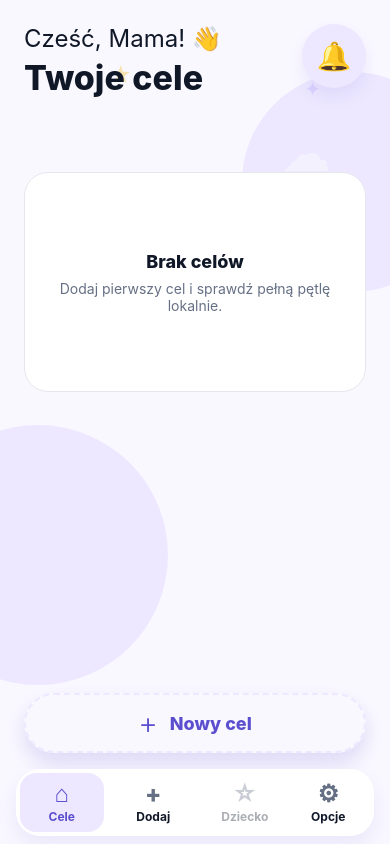
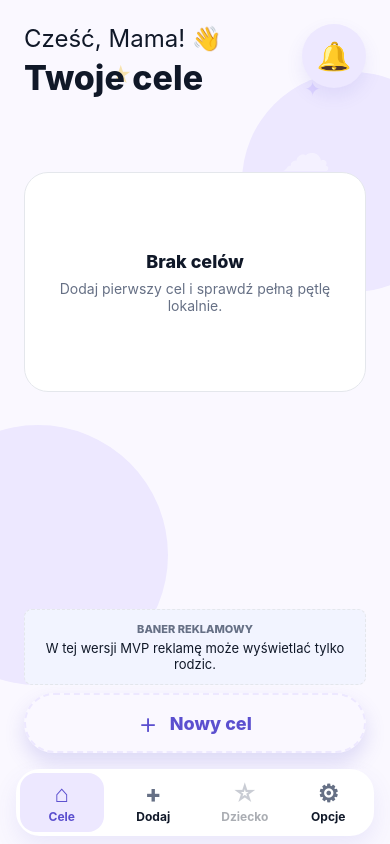
Before and after one commit to rciesielski3/unpeeky, a React Native app: screen / in a window 390 px wide. Both pictures are taken after a click on the button "Kontynuuj". Built offline with nearby package versions, Linux system fonts and the light colour scheme.

Commit message:
feat: show parent ad slots

```diff
--- a/App.tsx
+++ b/App.tsx
@@ -195,6 +195,7 @@ export default function App() {
       {route === "addGoal" ? (
         <AddGoalScreen
           initialGoal={activeGoal ?? null}
+          isPremium={settings.isPremium}
           onBack={() => setRoute("goals")}
           onSave={handleSaveGoal}
           theme={appTheme}
@@ -209,6 +210,7 @@ export default function App() {
           onBack={() => setRoute("goals")}
           onOpenChildView={() => setRoute("child")}
           parentPin={settings.parentPin}
+          isPremium={settings.isPremium}
           theme={appTheme}
         />
       ) : null}
@@ -229,6 +231,7 @@ export default function App() {
           onResetGoals={handleResetGoals}
           onSettingsChange={setSettings}
           settings={settings}
+          isPremium={settings.isPremium}
           theme={appTheme}
         />
       ) : null}
--- a/src/screens/AddGoalScreen.tsx
+++ b/src/screens/AddGoalScreen.tsx
@@ -13,6 +13,7 @@ import {
 } from "react-native";
 
 import { AvatarBadge } from "../components/AvatarBadge";
+import { ParentAdSlot } from "../components/ParentAdSlot";
 import { ScreenDecorations } from "../components/ScreenDecorations";
 import { AVATARS, DEFAULT_AVATAR_ID } from "../domain/avatar";
 import type { AvatarId } from "../domain/avatar";
@@ -27,12 +28,19 @@ type ImageSource = "camera" | "gallery";
 
 type AddGoalScreenProps = {
   initialGoal?: Goal | null;
+  isPremium: boolean;
   onBack: () => void;
   onSave: (draft: GoalDraft) => void;
   theme?: AppTheme;
 };
 
-export function AddGoalScreen({ initialGoal = null, onBack, onSave, theme = defaultAppTheme }: AddGoalScreenProps) {
+export function AddGoalScreen({
+  initialGoal = null,
+  isPremium,
+  onBack,
+  onSave,
+  theme = defaultAppTheme
+}: AddGoalScreenProps) {
   const isEditing = initialGoal !== null;
   const [childName, setChildName] = useState(initialGoal?.childName ?? "");
   const [rewardName, setRewardName] = useState(initialGoal?.rewardName ?? "");
@@ -258,6 +266,8 @@ export function AddGoalScreen({ initialGoal = null, onBack, onSave, theme = defa
             </Text>
           </Pressable>
         </View>
+
+        <ParentAdSlot isPremium={isPremium} />
       </ScrollView>
     </KeyboardAvoidingView>
   );
--- a/src/screens/ApproveTaskScreen.tsx
+++ b/src/screens/ApproveTaskScreen.tsx
@@ -12,6 +12,7 @@ import {
 } from "react-native";
 
 import { AvatarBadge } from "../components/AvatarBadge";
+import { ParentAdSlot } from "../components/ParentAdSlot";
 import { ProgressBar } from "../components/ProgressBar";
 import { getGoalProgress } from "../domain/goal";
 import type { Goal } from "../domain/goal";
@@ -26,6 +27,7 @@ type ApproveTaskScreenProps = {
   onBack: () => void;
   onOpenChildView: () => void;
   parentPin: string;
+  isPremium: boolean;
   theme?: AppTheme;
 };
 
@@ -35,6 +37,7 @@ export function ApproveTaskScreen({
   onBack,
   onOpenChildView,
   parentPin,
+  isPremium,
   theme = defaultAppTheme
 }: ApproveTaskScreenProps) {
   const [pinDraft, setPinDraft] = useState("");
@@ -100,6 +103,8 @@ export function ApproveTaskScreen({
             ) : null}
           </View>
         ) : null}
+
+        <ParentAdSlot isPremium={isPremium} />
 
         <View style={styles.actions}>
           {!isComplete ? (
--- a/src/screens/GoalsScreen.tsx
+++ b/src/screens/GoalsScreen.tsx
@@ -3,6 +3,7 @@ import { FlatList, Image, Pressable, StyleSheet, Text, View } from "react-native
 
 import { AvatarBadge } from "../components/AvatarBadge";
 import { Button } from "../components/Button";
+import { ParentAdSlot } from "../components/ParentAdSlot";
 import { ProgressBar } from "../components/ProgressBar";
 import { ScreenDecorations } from "../components/ScreenDecorations";
 import { FREE_GOAL_LIMIT, getGoalProgress, isGoalComplete } from "../domain/goal";
@@ -164,6 +165,10 @@ export function GoalsScreen({
           <Button label={strings.goals.freeLimitButton} onPress={onOpenSettings} variant="ghost" />
         </View>
       ) : null}
+
+      <View style={styles.adSlotWrap}>
+        <ParentAdSlot isPremium={isPremium} />
+      </View>
 
       <View style={styles.footer}>
         <Pressable
@@ -413,6 +418,9 @@ const styles = StyleSheet.create({
     paddingBottom: spacing.lg,
     paddingTop: spacing.sm
   },
+  adSlotWrap: {
+    paddingTop: spacing.sm
+  },
   addButton: {
     alignItems: "center",
     backgroundColor: "transparent",
--- a/src/screens/SettingsScreen.tsx
+++ b/src/screens/SettingsScreen.tsx
@@ -1,6 +1,7 @@
 import { useEffect, useState } from "react";
 import { Modal, Pressable, ScrollView, StyleSheet, Switch, Text, TextInput, View } from "react-native";
 
+import { ParentAdSlot } from "../components/ParentAdSlot";
 import { ScreenDecorations } from "../components/ScreenDecorations";
 import { generateParentPin, isParentPinValid as validateParentPin, TILE_COLOR_OPTIONS } from "../domain/goal";
 import type { AppMode, AppSettings, TileColorId } from "../domain/goal";
@@ -15,6 +16,7 @@ type SettingsScreenProps = {
   onResetGoals: () => void;
   onSettingsChange: (settings: AppSettings) => void;
   settings: AppSettings;
+  isPremium: boolean;
   theme?: AppTheme;
 };
 
@@ -23,6 +25,7 @@ const HOUR_OPTIONS = Array.from({ length: 24 }, (_, hour) => hour);
 const MINUTE_OPTIONS = [0, 15, 30, 45];
 
 export function SettingsScreen({
+  isPremium,
   onResetGoals,
   onSettingsChange,
   settings,
@@ -262,6 +265,8 @@ export function SettingsScreen({
         <View style={styles.divider} />
         <SettingsAction icon="ⓘ" label={strings.settings.aboutApp} onPress={() => setIsAboutOpen(true)} />
       </View>
+
+      <ParentAdSlot isPremium={isPremium} />
 
       <AboutModal onClose={() => setIsAboutOpen(false)} visible={isAboutOpen} />
       <TimePickerModal
```
